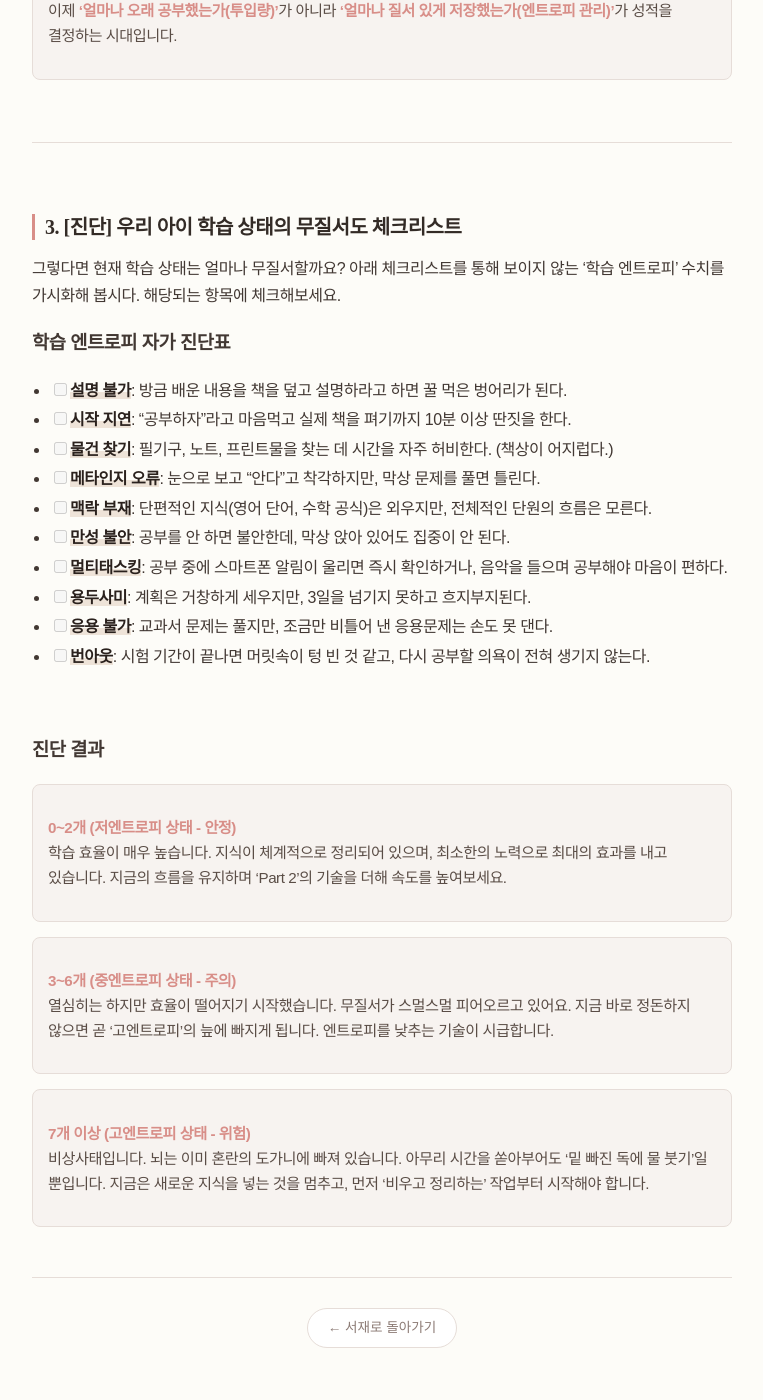
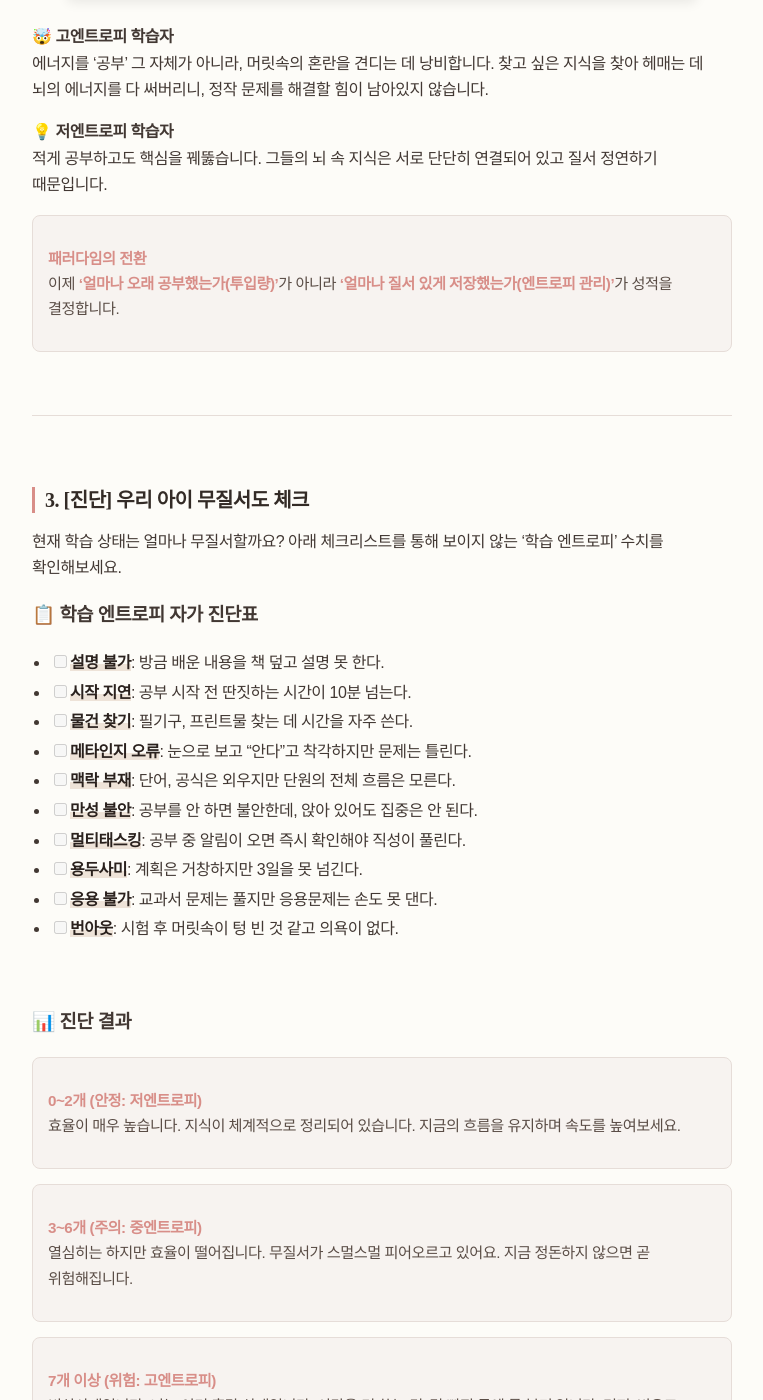
Before and after one commit to somath-edu/somath-edu.github.io, a Jekyll site: the page built from library/entropy-ch1.md, in a window 1280 px wide and 1400 px high, scrolled down 2261 px. Shown: the whole window, without its empty margins (258-1021 px from the left). Built offline with Jekyll 4.4.1, drawn with Linux system fonts in a browser that asks for light colours; some web fonts are replaced; some of the changed text lies outside the part shown.

Commit message:
Update entropy-ch1.md

```diff
--- a/library/entropy-ch1.md
+++ b/library/entropy-ch1.md
@@ -7,26 +7,33 @@ date: 2026-02-02
 
 ## 1. 물리학의 엔트로피, 교실로 들어오다
 
-우주는 가만히 두면 점점 더 무질서해지는 방향으로 흐릅니다. 컵에 담긴 얼음이 녹아 물이 되고, 정리해 둔 방은 며칠만 지나면 어질러지는 것처럼요. 물리학에서는 이런 무질서의 정도를 **'엔트로피(Entropy)'**라고 부릅니다. 엔트로피가 높으면 무질서하고 혼란스러운 상태, 낮으면 정돈되고 체계적인 상태를 의미하죠.
+우주는 가만히 두면 점점 더 무질서해지는 방향으로 흐릅니다. 컵에 담긴 얼음이 녹아 물이 되고, 정리해 둔 방은 며칠만 지나면 어질러지는 것처럼요.
 
-흥미롭게도 이 자연의 법칙은 우리 아이들의 머릿속, 즉 '학습'의 영역에서도 똑같이 적용됩니다.
+물리학에서는 이런 무질서의 정도를 **'엔트로피(Entropy)'**라고 부릅니다.
+* **엔트로피가 높으면**: 무질서하고 혼란스러운 상태
+* **엔트로피가 낮으면**: 정돈되고 체계적인 상태
 
-**학습 엔트로피(Learning Entropy)**란 **뇌 속에 입력된 정보가 얼마나 무질서하게 흩어져 있는가를 나타내는 지표**입니다.
+흥미롭게도 이 자연의 법칙은 우리 아이들의 머릿속, 즉 **'학습'의 영역**에서도 똑같이 적용됩니다.
+
+> **학습 엔트로피(Learning Entropy)란?**<br>
+> 뇌 속에 입력된 정보가 얼마나 무질서하게 흩어져 있는가를 나타내는 지표입니다.
 
 ![학습 엔트로피 이미지](/images/IMG_1897.webp)
 
-많은 부모님과 학생들은 "공부는 엉덩이 싸움"이라며 무조건 많은 정보를 머리에 집어넣으려 합니다. 하지만 뇌의 관점에서 볼 때, 구조화되지 않은 정보는 그저 '노이즈'에 불과합니다.
+많은 부모님과 학생들은 "공부는 엉덩이 싸움"이라며 무조건 많은 정보를 머리에 집어넣으려 합니다. 하지만 뇌의 관점에서 볼 때, **구조화되지 않은 정보는 그저 '노이즈'에 불과합니다.**
 
-한번 상상해볼까요? 도서관에 책 1만 권이 있습니다. 이 책들이 십진분류법에 따라 서가에 꽂혀 있다면, 우리는 10초 만에 원하는 책을 찾을 수 있습니다. 하지만 같은 책 1만 권이 바닥에 뒤죽박죽 쌓여 있다면 어떨까요? 정보는 분명 존재하지만 '꺼내 쓸 수 없는' 쓰레기 더미나 다름없습니다.
+한번 상상해볼까요? 도서관에 책 1만 권이 있습니다. 이 책들이 분류법에 따라 서가에 꽂혀 있다면, 우리는 10초 만에 원하는 책을 찾을 수 있습니다.
+
+하지만 같은 책 1만 권이 바닥에 뒤죽박죽 쌓여 있다면 어떨까요? 정보는 분명 존재하지만 **'꺼내 쓸 수 없는' 쓰레기 더미**나 다름없습니다.
 
 > **자가 진단**<br>
-> 지금 당신의 머릿속, 혹은 당신 아이의 머릿속은 '잘 정돈된 서가'입니까, 아니면 '책이 쌓인 창고'입니까?
+> 지금 당신(혹은 아이)의 머릿속은 **'잘 정돈된 서가'**입니까, 아니면 **'책이 쌓인 창고'**입니까?
 
 <br>
 <hr>
 <br>
 
-## 2. '열심히'가 통하지 않는 시대: 고엔트로피 학습의 함정
+## 2. '열심히'가 통하지 않는 시대
 
 우리는 종종 이런 하소연을 듣습니다.
 
@@ -34,51 +41,54 @@ date: 2026-02-02
 > "우리 애는 책상에 오래 앉아 있는데 성적이 안 나와요."<br>
 > "어제 밤새워 외웠는데 오늘 시험지를 보니 하얗게 잊어버렸어요."
 
-이것은 노력이 부족해서가 아닙니다. **학습 엔트로피가 임계점을 넘었기 때문**입니다.
+이것은 노력이 부족해서가 아닙니다. <br>
+**학습 엔트로피가 임계점을 넘었기 때문**입니다.
 
-과거에는 정보의 양이 적었기에 단순히 많이 집어넣는 것만으로도 성과가 났습니다. 하지만 지금은 정보 과잉의 시대입니다. 유튜브, SNS, 학원 강의, 참고서 등 뇌로 쏟아지는 정보량은 폭발적으로 증가했죠. 이렇게 쏟아지는 정보를 처리하고 정돈할 시스템 없이 무작정 입력만 계속한다면, 뇌는 과부하에 걸립니다.
+과거에는 정보의 양이 적었기에 단순히 많이 집어넣는 것만으로도 성과가 났습니다. 하지만 지금은 정보 과잉의 시대입니다. 쏟아지는 정보를 처리하고 정돈할 시스템 없이 무작정 입력만 계속한다면, 뇌는 과부하에 걸립니다.
 
-### 고엔트로피 학습자 vs 저엔트로피 학습자
+### 뇌를 쓰는 방식이 다르다
 
 ![고엔트로피 vs 저엔트로피](/images/IMG_1898.webp)
 
-**고엔트로피 학습자**는 에너지를 '공부' 그 자체가 아니라, 머릿속의 혼란을 견디는 데 낭비합니다. 찾고 싶은 지식을 찾아 헤매는 데 뇌의 에너지를 다 써버리니, 정작 문제를 해결할 에너지가 남아있지 않은 것입니다.
+**🤯 고엔트로피 학습자**<br>
+에너지를 '공부' 그 자체가 아니라, 머릿속의 혼란을 견디는 데 낭비합니다. 찾고 싶은 지식을 찾아 헤매는 데 뇌의 에너지를 다 써버리니, 정작 문제를 해결할 힘이 남아있지 않습니다.
 
-반면, **저엔트로피 학습자**는 적게 공부하고도 핵심을 꿰뚫습니다. 그들의 뇌 속 지식은 서로 단단히 연결되어 있고 질서 정연하기 때문이죠.
+**💡 저엔트로피 학습자**<br>
+적게 공부하고도 핵심을 꿰뚫습니다. 그들의 뇌 속 지식은 서로 단단히 연결되어 있고 질서 정연하기 때문입니다.
 
 > **패러다임의 전환**<br>
-> 이제 **'얼마나 오래 공부했는가(투입량)'**가 아니라 **'얼마나 질서 있게 저장했는가(엔트로피 관리)'**가 성적을 결정하는 시대입니다.
+> 이제 **'얼마나 오래 공부했는가(투입량)'**가 아니라 **'얼마나 질서 있게 저장했는가(엔트로피 관리)'**가 성적을 결정합니다.
 
 <br>
 <hr>
 <br>
 
-## 3. [진단] 우리 아이 학습 상태의 무질서도 체크리스트
+## 3. [진단] 우리 아이 무질서도 체크
 
-그렇다면 현재 학습 상태는 얼마나 무질서할까요? 아래 체크리스트를 통해 보이지 않는 '학습 엔트로피' 수치를 가시화해 봅시다. 해당되는 항목에 체크해보세요.
+현재 학습 상태는 얼마나 무질서할까요? 아래 체크리스트를 통해 보이지 않는 '학습 엔트로피' 수치를 확인해보세요.
 
-### 학습 엔트로피 자가 진단표
+### 📋 학습 엔트로피 자가 진단표
 
-- [ ] **설명 불가**: 방금 배운 내용을 책을 덮고 설명하라고 하면 꿀 먹은 벙어리가 된다.
-- [ ] **시작 지연**: "공부하자"라고 마음먹고 실제 책을 펴기까지 10분 이상 딴짓을 한다.
-- [ ] **물건 찾기**: 필기구, 노트, 프린트물을 찾는 데 시간을 자주 허비한다. (책상이 어지럽다.)
-- [ ] **메타인지 오류**: 눈으로 보고 "안다"고 착각하지만, 막상 문제를 풀면 틀린다.
-- [ ] **맥락 부재**: 단편적인 지식(영어 단어, 수학 공식)은 외우지만, 전체적인 단원의 흐름은 모른다.
-- [ ] **만성 불안**: 공부를 안 하면 불안한데, 막상 앉아 있어도 집중이 안 된다.
-- [ ] **멀티태스킹**: 공부 중에 스마트폰 알림이 울리면 즉시 확인하거나, 음악을 들으며 공부해야 마음이 편하다.
-- [ ] **용두사미**: 계획은 거창하게 세우지만, 3일을 넘기지 못하고 흐지부지된다.
-- [ ] **응용 불가**: 교과서 문제는 풀지만, 조금만 비틀어 낸 응용문제는 손도 못 댄다.
-- [ ] **번아웃**: 시험 기간이 끝나면 머릿속이 텅 빈 것 같고, 다시 공부할 의욕이 전혀 생기지 않는다.
+- [ ] **설명 불가**: 방금 배운 내용을 책 덮고 설명 못 한다.
+- [ ] **시작 지연**: 공부 시작 전 딴짓하는 시간이 10분 넘는다.
+- [ ] **물건 찾기**: 필기구, 프린트물 찾는 데 시간을 자주 쓴다.
+- [ ] **메타인지 오류**: 눈으로 보고 "안다"고 착각하지만 문제는 틀린다.
+- [ ] **맥락 부재**: 단어, 공식은 외우지만 단원의 전체 흐름은 모른다.
+- [ ] **만성 불안**: 공부를 안 하면 불안한데, 앉아 있어도 집중은 안 된다.
+- [ ] **멀티태스킹**: 공부 중 알림이 오면 즉시 확인해야 직성이 풀린다.
+- [ ] **용두사미**: 계획은 거창하지만 3일을 못 넘긴다.
+- [ ] **응용 불가**: 교과서 문제는 풀지만 응용문제는 손도 못 댄다.
+- [ ] **번아웃**: 시험 후 머릿속이 텅 빈 것 같고 의욕이 없다.
 
 <br>
 
-### 진단 결과
+### 📊 진단 결과
 
-> **0~2개 (저엔트로피 상태 - 안정)**<br>
-> 학습 효율이 매우 높습니다. 지식이 체계적으로 정리되어 있으며, 최소한의 노력으로 최대의 효과를 내고 있습니다. 지금의 흐름을 유지하며 'Part 2'의 기술을 더해 속도를 높여보세요.
+> **0~2개 (안정: 저엔트로피)**<br>
+> 효율이 매우 높습니다. 지식이 체계적으로 정리되어 있습니다. 지금의 흐름을 유지하며 속도를 높여보세요.
 
-> **3~6개 (중엔트로피 상태 - 주의)**<br>
-> 열심히는 하지만 효율이 떨어지기 시작했습니다. 무질서가 스멀스멀 피어오르고 있어요. 지금 바로 정돈하지 않으면 곧 '고엔트로피'의 늪에 빠지게 됩니다. 엔트로피를 낮추는 기술이 시급합니다.
+> **3~6개 (주의: 중엔트로피)**<br>
+> 열심히는 하지만 효율이 떨어집니다. 무질서가 스멀스멀 피어오르고 있어요. 지금 정돈하지 않으면 곧 위험해집니다.
 
-> **7개 이상 (고엔트로피 상태 - 위험)**<br>
-> 비상사태입니다. 뇌는 이미 혼란의 도가니에 빠져 있습니다. 아무리 시간을 쏟아부어도 '밑 빠진 독에 물 붓기'일 뿐입니다. 지금은 새로운 지식을 넣는 것을 멈추고, 먼저 '비우고 정리하는' 작업부터 시작해야 합니다.
+> **7개 이상 (위험: 고엔트로피)**<br>
+> 비상사태입니다. 뇌는 이미 혼란 상태입니다. 시간을 더 쏟는 건 '밑 빠진 독에 물 붓기'입니다. 먼저 '비우고 정리하는' 작업부터 시작하세요.
```
